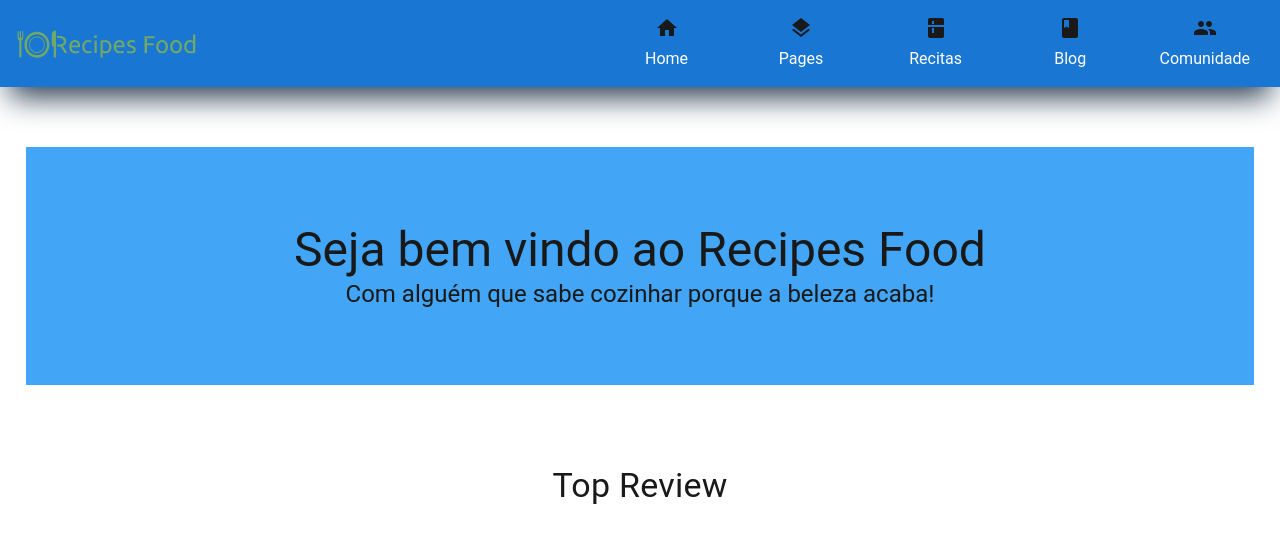
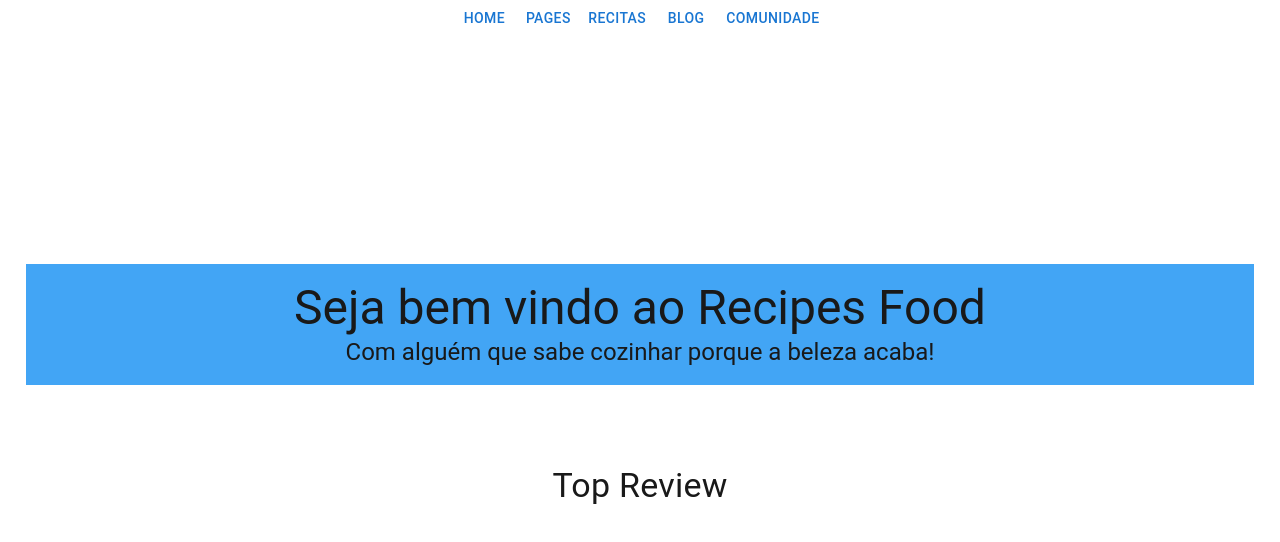
Before and after one commit to camotio022/app-receitas, a React (Vite) app: page / in a window 1280 px wide. Shown: the top 542 px of the page. Built offline with nearby package versions, Linux system fonts and the light colour scheme.

Commit message:
refatora menus usando componentes do mui

```diff
--- a/src/componentes/LINKS/index.jsx
+++ b/src/componentes/LINKS/index.jsx
@@ -1,24 +1,49 @@
-import ArrowDropDownIcon from '@mui/icons-material/ArrowDropDown'
-import ArrowDropUpIcon from '@mui/icons-material/ArrowDropUp'
-import MenuIcon from '@mui/icons-material/Menu'
-import CloseIcon from '@mui/icons-material/Close'
-import HomeIcon from '@mui/icons-material/Home'
-import LayersIcon from '@mui/icons-material/Layers'
-import BookIcon from '@mui/icons-material/Book'
-import KitchenIcon from '@mui/icons-material/Kitchen'
-import BeenhereIcon from '@mui/icons-material/Beenhere'
-import PeopleIcon from '@mui/icons-material/People'
-import LoginIcon from '@mui/icons-material/Login'
-import PersonAddIcon from '@mui/icons-material/PersonAdd'
-import RestaurantMenuIcon from '@mui/icons-material/RestaurantMenu'
-import PlayCircleIcon from '@mui/icons-material/PlayCircle'
-import BookmarksIcon from '@mui/icons-material/Bookmarks'
-import BookmarkAddIcon from '@mui/icons-material/BookmarkAdd'
-import InfoIcon from '@mui/icons-material/Info'
-import StarIcon from '@mui/icons-material/Star'
-import AlternateEmailIcon from '@mui/icons-material/AlternateEmail'
+import {
+    ArrowDropDown as ArrowDropDownIcon,
+    ArrowDropUp as ArrowDropUpIcon,
+    Menu as MenuIcon,
+    Close as CloseIcon,
+    Home as HomeIcon,
+    Layers as LayersIcon,
+    Book as BookIcon,
+    Kitchen as KitchenIcon,
+    Beenhere as BeenhereIcon,
+    People as PeopleIcon,
+    Login as LoginIcon,
+    PersonAdd as PersonAddIcon,
+    RestaurantMenu as RestaurantMenuIcon,
+    PlayCircle as PlayCircleIcon,
+    Bookmarks as BookmarksIcon,
+    BookmarkAdd as BookmarkAddIcon,
+    Info as InfoIcon,
+    Star as StarIcon,
+    AlternateEmail as AlternateEmailIcon,
+    Inbox as InboxIcon,
+    Drafts as DraftsIcon,
+    Send as SendIcon,
+    ExpandLess,
+    ExpandMore,
+    StarBorder,
+} from '@mui/icons-material'
+
+import {
+    List,
+    ListSubheader,
+    ListItemButton,
+    ListItemIcon,
+    ListItemText,
+    Collapse,
+    Box,
+    Stack,
+    Typography,
+    useMediaQuery,
+    Button,
+    Menu,
+    MenuItem,
+} from '@mui/material'
+
 import { Link } from 'react-router-dom'
-import { Box, Stack, Typography } from '@mui/material'
+
 import * as Tag from './styles'
 import Logo from '../../images/logo/logo-menu.png'
 import './index.css'
@@ -64,6 +89,50 @@ const links = [
     { icon: <BookIcon />, name: 'Blog', onClick: 'blog' },
     { icon: <PeopleIcon />, name: 'Comunidade', onClick: 'community' },
 ]
+
+const Links_b = ({
+    name,
+    handleClick,
+    handleClose,
+    anchorEl,
+    icon,
+    children,
+    selectedLink,
+}) => {
+    const isSelected = selectedLink === name
+
+    return (
+        <>
+            <Button
+                id="basic-button"
+                aria-controls={isSelected ? 'basic-menu' : undefined}
+                aria-haspopup="true"
+                aria-expanded={isSelected ? 'true' : undefined}
+                onClick={handleClick}
+            >
+                {name}
+            </Button>
+            <Menu
+                id="basic-menu"
+                anchorEl={anchorEl}
+                open={isSelected}
+                onClose={handleClose}
+                MenuListProps={{
+                    'aria-labelledby': 'basic-button',
+                }}
+            >
+                {children?.length > 0 &&
+                    children.map((child) => (
+                        <MenuItem onClick={handleClick}>
+                            <ListItemIcon>{child.icon}</ListItemIcon>
+                            <ListItemText>{child.name}</ListItemText>
+                        </MenuItem>
+                    ))}
+            </Menu>
+        </>
+    )
+}
+
 export const Links_a = ({
     name,
     handleClick,
@@ -76,133 +145,95 @@ export const Links_a = ({
     const isSelected = selectedLink === name
 
     return (
-        <Tag.ContainLinks
-            onClick={handleClick}
-            sx={
-                !show
-                    ? {
-                          display: 'flex',
-                          alignItems: 'center',
-                          justifyContent: 'center',
-                          cursor: 'pointer',
-                          textTransform: 'uppercase',
-                          color: 'white',
-                          textDecoration: 'none',
-                          fontWeight: '700',
-                          borderLeft: '10px solid gray',
-                          '.iconLnk': {
-                              display: 'none',
-                          },
-                      }
-                    : {}
-            }
-        >
-            <Tag.Link>
-                <Tag.IconLink className="iconLnk">{icon}</Tag.IconLink>
-                <Tag.Aa>
-                    <Box>{name}</Box>
-                </Tag.Aa>
-                <Tag.ShowlinkIcon>
-                    {show ? (
-                        <ArrowDropDownIcon
-                            fontSize="large"
-                            sx={{
-                                color: 'text.secondary',
-                            }}
-                        />
-                    ) : (
-                        <ArrowDropUpIcon
-                            sx={{
-                                color: 'text.secondary',
-                            }}
-                            fontSize="large"
-                        />
-                    )}
-                </Tag.ShowlinkIcon>
-            </Tag.Link>
-
-            {isSelected && (
-                <Tag.SubMenus
-                    sx={{
-                        color: 'text.secondary',
-                        textTransform: 'lowercase',
-                    }}
-                >
+        <>
+            <ListItemButton onClick={handleClick}>
+                <ListItemIcon>{icon}</ListItemIcon>
+                <ListItemText primary={name} />
+                {isSelected ? <ExpandLess /> : <ExpandMore />}
+            </ListItemButton>
+            <Collapse in={isSelected} timeout="auto" unmountOnExit>
+                <List component="div" disablePadding>
                     {children &&
                         children?.length > 0 &&
                         children.map((child) => (
-                            <Tag.Branch>
-                                {child.icon} {child.name}
-                            </Tag.Branch>
+                            <ListItemButton sx={{ pl: 4 }}>
+                                <ListItemIcon>{child.icon}</ListItemIcon>
+                                <ListItemText primary={child.name} />
+                            </ListItemButton>
                         ))}
-                </Tag.SubMenus>
-            )}
-        </Tag.ContainLinks>
+                </List>
+            </Collapse>
+        </>
     )
+
+    // )
 }
 
 export const Links = () => {
-    const ShowLinks = () => {}
+    const [selectedLink, setSelectedLink] = useState()
+    const [anchorEl, setAnchorEl] = useState(null)
 
-    const [selectedLink, setSelectedLink] = useState()
+    const handleSelectLink = (event, newLink) => {
+        if (selectedLink === newLink) {
+            setSelectedLink(null)
+            return
+        }
+        setSelectedLink(newLink)
+        setAnchorEl(event.target)
+    }
 
-    const handleSelectLink = (newLink) => {
-        console.log(newLink)
-        setSelectedLink(newLink)
+    const handleClose = () => {
+        setSelectedLink(null)
+        setAnchorEl(null)
+    }
+
+    const [open, setOpen] = useState(true)
+
+    const matches = useMediaQuery('(min-width:600px)')
+
+    if (matches) {
+        return (
+            <Stack direction="row">
+                {links.map((li) => (
+                    <Links_b
+                        key={li.name}
+                        {...li}
+                        handleClose={handleClose}
+                        handleClick={(event) =>
+                            handleSelectLink(event, li.name)
+                        }
+                        selectedLink={selectedLink}
+                        anchorEl={anchorEl}
+                    />
+                ))}
+            </Stack>
+        )
     }
 
     return (
-        <>
-            <Tag.Menu_links className="display-block">
-                <Tag.Logo variant="h4">
-                    <img src={Logo} alt="" />
-                </Tag.Logo>
-                <Tag.ShowlinkIcon>
-                    <MenuIcon fontSize="large" />
-                </Tag.ShowlinkIcon>
+        <Tag.MinhaLista
+            component="nav"
+            aria-labelledby="nested-list-subheader"
+            subheader={
+                <ListSubheader component="div" id="nested-list-subheader">
+                    Nested List Items
+                </ListSubheader>
+            }
+        >
+            {links.map((li) => {
+                return (
+                    <Links_a
+                        key={li.name}
+                        {...li}
+                        handleClick={(event) =>
+                            handleSelectLink(event, li.name)
+                        }
+                        selectedLink={selectedLink}
+                    />
+                )
+            })}
+        </Tag.MinhaLista>
+    )
 
-                <Tag.Links>
-                    <Tag.LogoIconMobile
-                        direction="row"
-                        display="flex"
-                        justifyContent="space-between"
-                        alignItems="center"
-                        width="100%"
-                    >
-                        <Tag.IconMenu
-                            sx={{
-                                color: 'text.secondary',
-                            }}
-                            variant="h4"
-                        >
-                            <img src={Logo} alt="" />
-                        </Tag.IconMenu>
-                        <Tag.Div
-                            className="none display"
-                            sx={{
-                                color: 'text.secondary',
-                                cursor: 'pointer',
-                            }}
-                        >
-                            <CloseIcon
-                                className="closeMenu"
-                                onClick={ShowLinks}
-                                fontSize="large"
-                            />
-                        </Tag.Div>
-                    </Tag.LogoIconMobile>
-                    {links.map((li) => {
-                        return (
-                            <Links_a
-                                key={li.name}
-                                {...li}
-                                handleClick={() => handleSelectLink(li.name)}
-                                selectedLink={selectedLink}
-                            />
-                        )
-                    })}
-                </Tag.Links>
-            </Tag.Menu_links>
-        </>
-    )
+    // )
 }
--- a/src/componentes/LINKS/styles.js
+++ b/src/componentes/LINKS/styles.js
@@ -1,243 +1,244 @@
-import { Box, Stack, Typography, styled as MuiA, styled } from "@mui/material";
-
+import {
+    Box,
+    Stack,
+    Typography,
+    styled as MuiA,
+    styled,
+    List,
+} from '@mui/material'
 
 export const Menu_links = styled(Stack)(({ theme }) => ({
-    position: "fixed",
+    position: 'fixed',
     top: 0,
     left: 0,
-    display: "flex",
-    flexDirection: "row",
-    alignItems: "center",
-    justifyContent: "center",
-    gap: "20%",
-    width: "100%",
-    height: "6%",
-    height: "auto",
-    transition: "all.5s",
+    display: 'flex',
+    flexDirection: 'row',
+    alignItems: 'center',
+    justifyContent: 'center',
+    gap: '20%',
+    width: '100%',
+    height: '6%',
+    height: 'auto',
+    transition: 'all.5s',
     boxShadow: 'rgb(38, 57, 77) 0px 20px 30px -10px',
-    padding: "1em",
+    padding: '1em',
     backgroundColor: theme.palette.primary.main,
     color: theme.palette.primary.secondary,
-
-}));
+}))
 
 export const Logo = styled(Typography)(({ theme }) => ({
-    display: "flex",
+    display: 'flex',
     display: 'flex',
     alignItems: 'flex-end',
     justifyContent: 'flex-end',
-    width: "auto",
-    "@media only screen and (max-width: 810px)": {
+    width: 'auto',
+    '@media only screen and (max-width: 810px)': {
         opacity: 0,
-        width: "100%",
-    }
-}));
+        width: '100%',
+    },
+}))
 export const Aa = MuiA('a')(({ theme }) => ({
-    color: "white",
-}));
+    color: 'white',
+}))
 
-export const IconLink = styled(Box)(({ theme }) => ({
-
-}));
+export const IconLink = styled(Box)(({ theme }) => ({}))
 
 export const LogoIconMobile = styled(Stack)(({ theme }) => ({
-    display: "flex",
+    display: 'flex',
     display: 'flex',
     alignItems: 'center',
     justifyContent: 'space-between',
     padding: '10px',
-    "@media only screen and (max-width: 550px)": {
-        display: "flex",
+    '@media only screen and (max-width: 550px)': {
+        display: 'flex',
         display: 'flex',
         alignItems: 'center',
         justifyContent: 'center',
         padding: '10px',
-        boxShadow: "rgba(0, 0, 0, 0.15) 1.95px 1.95px 2.6px",
+        boxShadow: 'rgba(0, 0, 0, 0.15) 1.95px 1.95px 2.6px',
     },
-}));
-
-
+}))
 
 export const Links = styled(Stack)(({ theme }) => ({
-    display: "flex",
+    display: 'flex',
     flexDirection: 'row',
-    alignItems: "center",
-    justifyContent: "space-between",
-    width: "100%",
+    alignItems: 'center',
+    justifyContent: 'space-between',
+    width: '100%',
     height: '100%',
     overflow: 'auto',
     overflowX: 'hidden',
-    "@media only screen and (min-width: 800px)": {
-        display: "flex",
+    '@media only screen and (min-width: 800px)': {
+        display: 'flex',
         flexDirection: 'row',
-        alignItems: "center",
-        justifyContent: "space-between",
+        alignItems: 'center',
+        justifyContent: 'space-between',
         gap: '1rem',
         width: '100%',
         height: '100%',
     },
-    "@media only screen and (max-width: 810px)": {
-        position: "absolute",
+    '@media only screen and (max-width: 810px)': {
+        position: 'absolute',
         top: 0,
         left: 0,
-        display: "flex",
-        flexDirection: "column",
-        alignItems: "center",
-        justifyContent: "flex-start",
-        width: "50%",
-        height: "100vh",
-        transition: "all .5s",
+        display: 'flex',
+        flexDirection: 'column',
+        alignItems: 'center',
+        justifyContent: 'flex-start',
+        width: '50%',
+        height: '100vh',
+        transition: 'all .5s',
         color: theme.palette.primary.light,
         backgroundColor: theme.palette.primary.main,
     },
-    "@media only screen and (max-width: 550px)": {
-        position: "absolute",
+    '@media only screen and (max-width: 550px)': {
+        position: 'absolute',
         left: 0,
-        display: "flex",
-        flexDirection: "column",
-        alignItems: "center",
-        justifyContent: "flex-start",
-        width: "100vw",
-        height: "100vh",
-        transition: "all .5s",
+        display: 'flex',
+        flexDirection: 'column',
+        alignItems: 'center',
+        justifyContent: 'flex-start',
+        width: '100vw',
+        height: '100vh',
+        transition: 'all .5s',
         background: theme.palette.primary.light,
-    }
-}));
+    },
+}))
 
 export const ContainLinks = styled(Stack)(({ theme }) => ({
-    display: "flex",
-    alignItems: "center",
-    justifyContent: "center",
-    width: "100%",
+    display: 'flex',
+    alignItems: 'center',
+    justifyContent: 'center',
+    width: '100%',
     height: 'auto',
-    transition: "all.5s",
-}));
+    transition: 'all.5s',
+}))
 
 export const SubMenus = styled(Stack)(({ theme }) => ({
-    display: "flex",
-    alignItems: "flex-start",
-    justifyContent: "center",
+    display: 'flex',
+    alignItems: 'flex-start',
+    justifyContent: 'center',
     textTransform: 'auto',
-    width: "100%",
+    width: '100%',
     paddingLeft: '1em',
     backgroundColor: theme.palette.primary.light,
-    transition: "all.5s",
-    "@media only screen and (min-width: 810px)": {
-        display: "flex",
-        flexDirection: "row",
-        alignItems: "center",
-        justifyContent: "center",
-        flexWrap: "wrap",
+    transition: 'all.5s',
+    '@media only screen and (min-width: 810px)': {
+        display: 'flex',
+        flexDirection: 'row',
+        alignItems: 'center',
+        justifyContent: 'center',
+        flexWrap: 'wrap',
         gap: '16px',
         width: '100%',
         height: 'auto',
-        position: "absolute",
-        top: "5rem",
+        position: 'absolute',
+        top: '5rem',
         left: 0,
-        padding: "2%"
+        padding: '2%',
     },
-
-}));
+}))
 export const Branch = styled(Box)(({ theme }) => ({
-    display: "flex",
+    display: 'flex',
     flexDirection: 'row',
-    alignItems: "center",
-    justifyContent: "flex-start",
+    alignItems: 'center',
+    justifyContent: 'flex-start',
     gap: '16px',
-    width: "100%",
-    color:'#fff',
-    fontWeight:'300',
+    width: '100%',
+    color: '#fff',
+    fontWeight: '300',
     borderLeft: '1px solid gray',
-    padding:'5px 5px 5px 16px',
+    padding: '5px 5px 5px 16px',
     '&:hover': {
         color: theme.palette.secondary.light,
         backgroundColor: theme.palette.primary.main,
         borderLeft: `1px solid ${theme.palette.primary.dark}`,
-        transition: "all.5s",
+        transition: 'all.5s',
     },
-    "@media only screen and (min-width: 810px)": {
-        display: "flex",
+    '@media only screen and (min-width: 810px)': {
+        display: 'flex',
         flexDirection: 'row',
-        alignItems: "center",
-        justifyContent: "flex-start",
+        alignItems: 'center',
+        justifyContent: 'flex-start',
         width: '30%',
         height: 'auto',
         border: 'none',
         borderBottom: '1px solid gray',
     },
-}));
-
+}))
 
 export const Link = styled(Stack)(({ theme }) => ({
-    display: "flex",
-    flexDirection: "row",
-    alignItems: "center",
-    justifyContent: "center",
-    width: "100%",
+    display: 'flex',
+    flexDirection: 'row',
+    alignItems: 'center',
+    justifyContent: 'center',
+    width: '100%',
 
-
-    "&:hover": {
-        cursor: "pointer",
+    '&:hover': {
+        cursor: 'pointer',
         fontWeight: '700',
-        transform: "translate(0%, 30%)",
-        transition: "0.3s ease-out",
+        transform: 'translate(0%, 30%)',
+        transition: '0.3s ease-out',
         borderWidth: '10%',
-        ".iconLnk": {
-            display: 'none'
-        }
+        '.iconLnk': {
+            display: 'none',
+        },
     },
-    "@media only screen and (min-width: 810px)": {
-        display: "flex",
-        flexDirection: "column",
-        alignItems: "center",
-        justifyContent: "center",
+    '@media only screen and (min-width: 810px)': {
+        display: 'flex',
+        flexDirection: 'column',
+        alignItems: 'center',
+        justifyContent: 'center',
         width: '100%',
         height: '100%',
+    },
+    '@media only screen and (max-width: 810px)': {
+        display: 'flex',
+        flexDirection: 'row',
+        alignItems: 'center',
+        justifyContent: 'space-between',
+        width: '100%',
+        padding: '0 10px 0 10px',
 
-    },
-    "@media only screen and (max-width: 810px)": {
-        display: "flex",
-        flexDirection: "row",
-        alignItems: "center",
-        justifyContent: "space-between",
-        width: "100%",
-        padding: "0 10px 0 10px",
-
-
-        "&:hover": {
-            textTransform: "uppercase",
-            cursor: "pointer",
+        '&:hover': {
+            textTransform: 'uppercase',
+            cursor: 'pointer',
             fontWeight: '700',
-            transform: "translate(0%, 30%)",
-            transition: "0.3s ease-out",
+            transform: 'translate(0%, 30%)',
+            transition: '0.3s ease-out',
             borderBottom: 'none',
             color: theme.palette.primary.dark,
-
         },
-    }
-}));
+    },
+}))
 export const IconMenu = styled(Typography)(({ theme, props }) => ({
     ...{ props },
-    display: "flex",
-    alignItems: "center",
-    justifyContent: "center",
-    width: "100%",
+    display: 'flex',
+    alignItems: 'center',
+    justifyContent: 'center',
+    width: '100%',
     padding: '0.5em',
     color: 'text.secondary',
     fontWeight: '700',
-    "@media only screen and (min-width: 810px)": {
-        display: "none",
+    '@media only screen and (min-width: 810px)': {
+        display: 'none',
+    },
+}))
+export const ShowlinkIcon = styled(Box)(() => ({
+    '@media only screen and (min-width: 810px)': {
+        display: 'none',
+        alignItems: 'center',
+        justifyContent: 'space-between',
+    },
+}))
 
-    },
-}));
-export const ShowlinkIcon = styled(Box)(() => ({
-    "@media only screen and (min-width: 810px)": {
-        display: "none",
-        alignItems: "center",
-        justifyContent: "space-between",
-    }
-}));
+export const Div = styled('div')(({ theme }) => ({}))
 
-export const Div = styled('div')(({ theme }) => ({
-
-}));
+export const MinhaLista = styled(List)(({ theme }) => ({
+    backgroundColor: theme.palette.primary.light,
+    width: '100%',
+    maxWidth: 360,
+    position: 'absolute',
+    left: 0,
+    height: '100vh',
+}))
```
